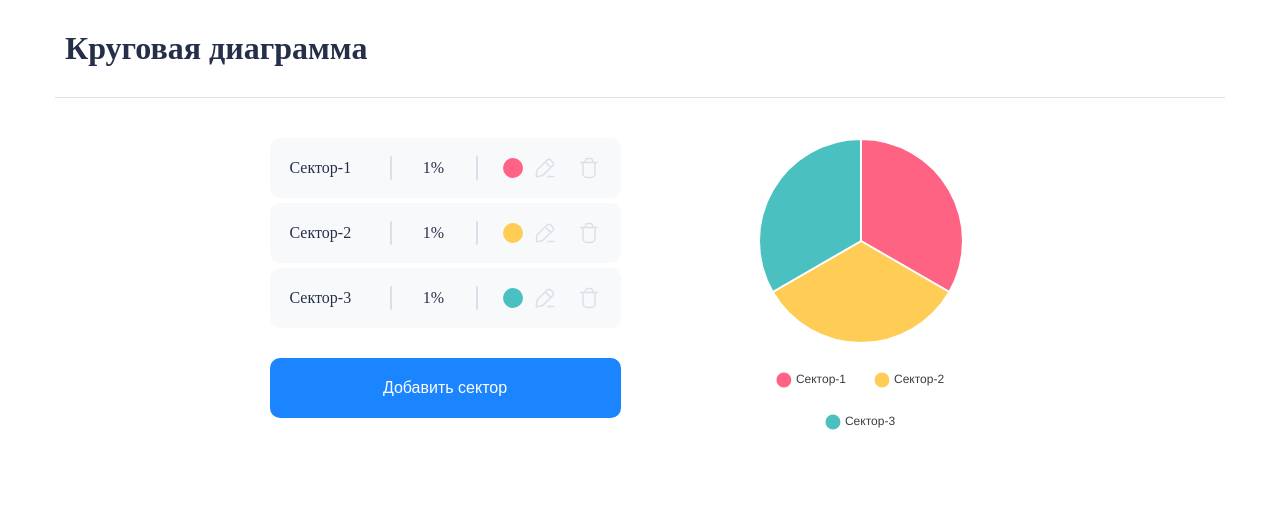
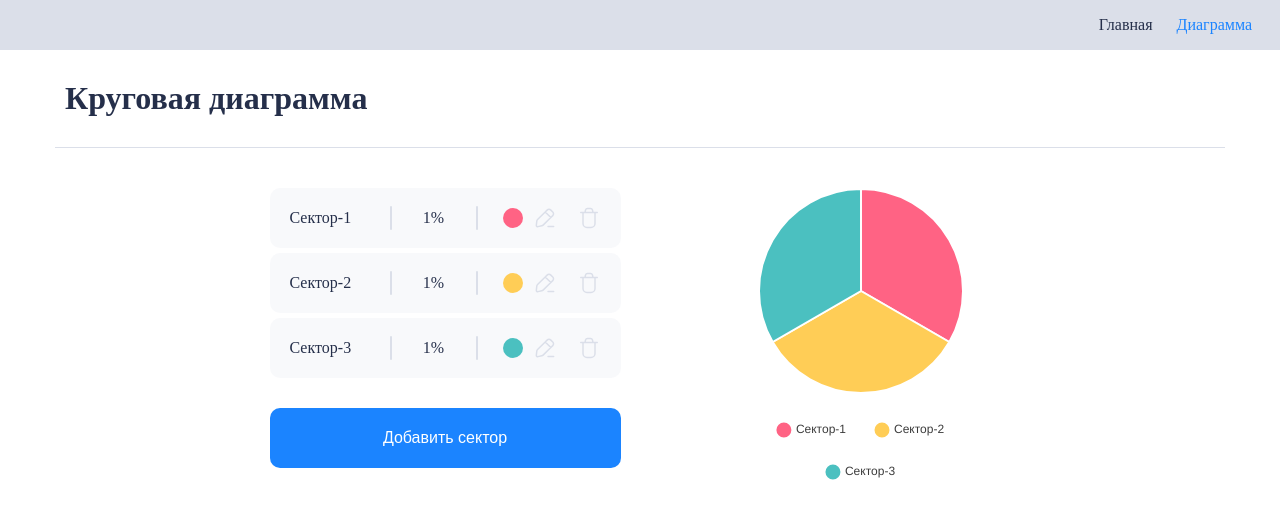
Before and after one commit to lisabazdyreva/test-task-progress, a Nuxt app: page /chart in a window 1280 px wide. Shown: the top 518 px of the page. Built offline with nearby package versions, Linux system fonts and the light colour scheme.

Commit message:
added header for app

```diff
--- a/app.vue
+++ b/app.vue
@@ -1,17 +1,73 @@
+<script setup lang="ts">
+const menuList = [
+  {
+    title: "Главная",
+    link: "/",
+  },
+  {
+    title: "Диаграмма",
+    link: "/chart",
+  }
+];
+</script>
+
 <template>
-  <div>
-    <!--    <header>-->
-    <!--      <NuxtLink to="/">-->
-    <!--        Home-->
-    <!--      </NuxtLink>-->
-
-    <!--      <NuxtLink to="/chart">-->
-    <!--        Chart-->
-    <!--      </NuxtLink>-->
-    <!--    </header>-->
-    <main>
+  <div class="app">
+    <header class="app__header">
+      <nav class="app__nav nav">
+        <ul class="nav__list">
+          <li v-for="menuItem in menuList" class="nav__item" :key="menuItem.link">
+            <NuxtLink class="nav__link" :to="menuItem.link">
+              {{ menuItem.title }}
+            </NuxtLink>
+          </li>
+        </ul>
+      </nav>
+    </header>
+    <main class="app__main">
       <NuxtPage />
     </main>
   </div>
 </template>
-<script setup lang="ts"></script>
+
+<style scoped>
+.app {
+  .nav {
+    background-color: var(--accent-gray);
+
+    .nav__list {
+      display: flex;
+      justify-content: flex-end;
+      padding: 0;
+      margin: 0 20px 0 20px;
+      list-style: none;
+    }
+
+    .nav__item {
+      margin-right: 8px;
+    }
+
+    .nav__item:last-child {
+      margin-right: 0;
+    }
+
+    .nav__link {
+      display: flex;
+      text-decoration: none;
+      padding: 16px 8px;
+
+      transition: color ease-in-out 0.1s;
+      color: var(--text-color);
+    }
+
+    .nav__link.router-link-exact-active {
+      color: var(--accent-blue);
+    }
+
+    .nav__link:hover {
+      color: var(--accent-blue);
+    }
+  }
+
+}
+</style>
```
